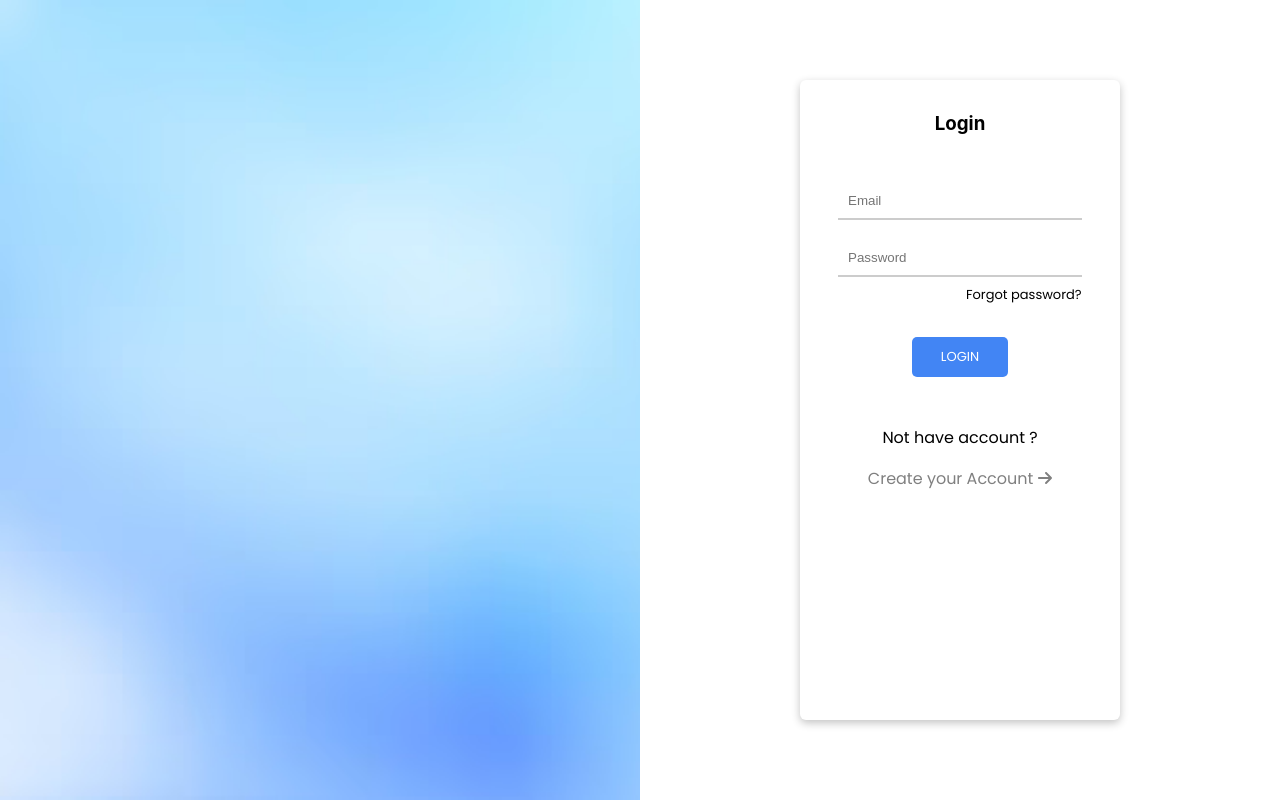
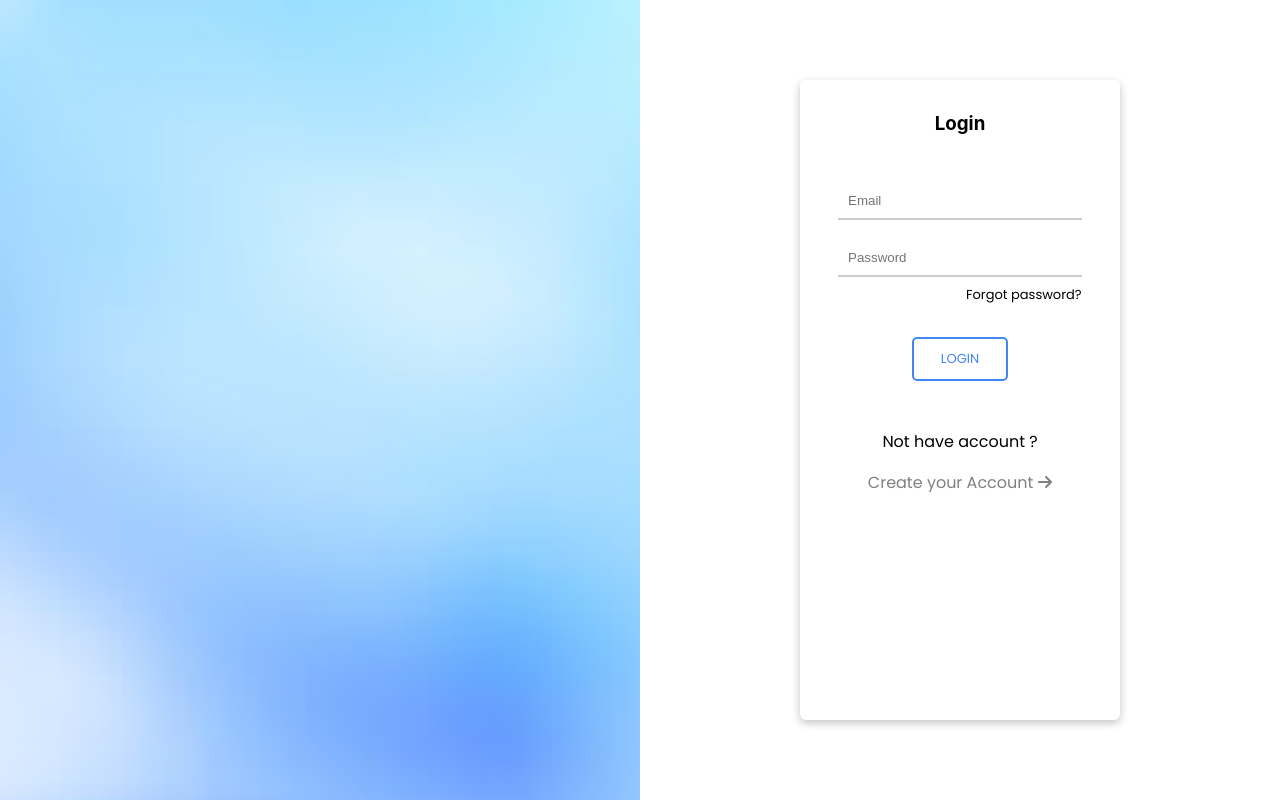
Before and after one commit to zepedrotrigo/ecommerce-kubernetes-deployment, a React (Create React App) app in the folder frontend/: page /login in a window 1280 px wide. In both pictures the pointer is over the button "LOGIN". Built offline with nearby package versions, Linux system fonts and the light colour scheme.

Commit message:
change login button

```diff
--- a/frontend/src/pages/Login/Login.css
+++ b/frontend/src/pages/Login/Login.css
@@ -55,9 +55,16 @@
     padding: 10px;
     background-color: #4285f4;
     color: #fff;
-    border: none;
     border-radius: 5px;
+    border: solid 2px #4285f4;
     cursor: pointer;
+}
+
+.login-button:hover {
+    background-color: #fff;
+    color: #4285f4;
+    border: solid 2px #4285f4;
+    outline: #4285f4;
 }
 
 .forgot-password {
```
